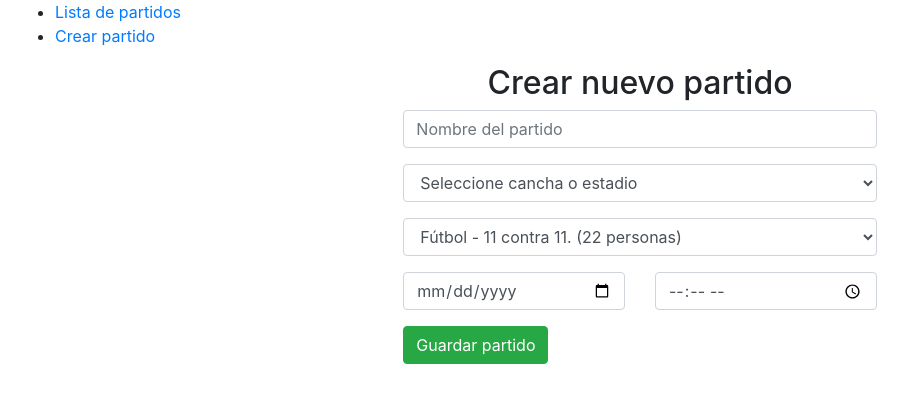
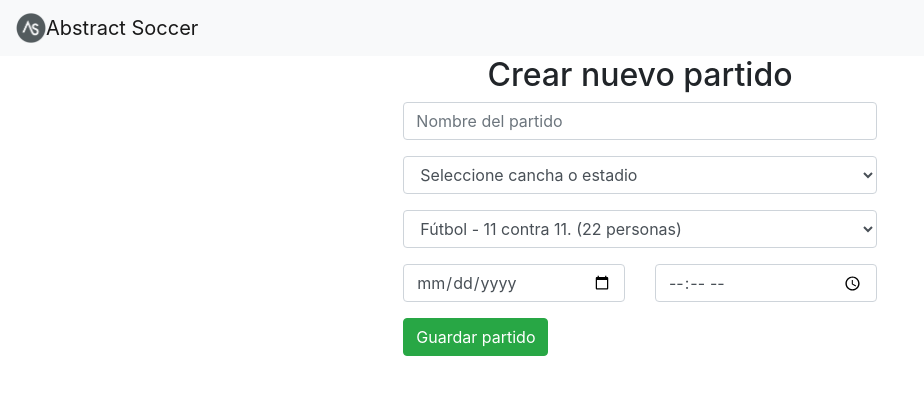
Before and after one commit to Henrylgch/AbstractSoccer, a React (Create React App) app: page /create_match in a window 1280 px wide. Shown: the top 402 px of the page, without its empty margins (0-924 px from the left). Built offline with nearby package versions, Linux system fonts and the light colour scheme; what react-google-maps would draw is missing.

Commit message:
Agregando navbar y componente de layout

```diff
--- a/src/App.js
+++ b/src/App.js
@@ -9,17 +9,20 @@ import MatchDetails from './views/MatchDetails'
 
 /* Importando Bootstrap */
 import 'bootstrap/dist/css/bootstrap.min.css'
+import Layout from './components/layout/Layout';
 
 
 class App extends Component {
   render() {
     return (
       <BrowserRouter>
-        <Switch>
-          <Route exact path="/" component={HomeApp} />
-          <Route exact path='/create_match' component={CreateMatch} />
-          <Route exact path='/match/:matchId' component={MatchDetails} />
-        </Switch>
+        <Layout>
+          <Switch>
+            <Route exact path="/" component={HomeApp} />
+            <Route exact path='/create_match' component={CreateMatch} />
+            <Route exact path='/match/:matchId' component={MatchDetails} />
+          </Switch>
+        </Layout>
       </BrowserRouter>
     );
   }
--- a/src/components/Match.jsx
+++ b/src/components/Match.jsx
@@ -1,11 +1,11 @@
-import React from 'react';
+import React, {Fragment} from 'react';
 import { Link } from 'react-router-dom'
 import '../assets/css/Match.scss'
 
 
 const Match = ({match, deleteMatch}) => {
         return (
-            <li className="list-group-item" key={match.id} >
+            <Fragment>
                 <div className="row container-fluid" >
                     <div className='col-md-2' >
                         <p>{match.date}</p>
@@ -28,8 +28,7 @@ const Match = ({match, deleteMatch}) => {
                         <button onClick={() => deleteMatch(match.id)} className=" btn btn-danger grid-item" >Eliminar</button>
                     </div>
                 </div >
-            </li>
-
+            </Fragment>
         );
 }
 
--- a/src/components/Navbar.jsx
+++ /dev/null
@@ -1,16 +0,0 @@
-import React from 'react'
-import { Link } from 'react-router-dom'
-
-
-function Navbar() {
-    return (
-        <div>
-            <ul>
-               <li><Link to='/' >Lista de partidos</Link></li>
-               <li> <Link to='/create_match'>Crear partido</Link> </li>
-            </ul>
-        </div>
-    )
-}
-
-export default Navbar
--- /dev/null
+++ b/src/components/layout/Layout.jsx
@@ -0,0 +1,14 @@
+import React, {Fragment} from 'react'
+
+import Navbar from './Navbar'
+
+const Layout = (props) => {
+    return (
+        <Fragment>
+            <Navbar />
+            {props.children}
+        </Fragment>
+    )
+}
+
+export default Layout
--- /dev/null
+++ b/src/components/layout/Navbar.jsx
@@ -0,0 +1,23 @@
+import React from 'react'
+import {Link} from 'react-router-dom'
+
+import Logo from '../../assets/img/abstractsoccer.png'
+
+const Navbar = () => {
+    return (
+        <nav className="navbar navbar-light bg-light">
+            <Link className="navbar-brand" to="/">
+                <img
+                    src={Logo}
+                    width="30"
+                    height="30"
+                    className="d-inline-block align-top"
+                    alt="Abstract Soccer Logo"
+                />
+                Abstract Soccer
+            </Link>
+        </nav>
+    )
+}
+
+export default Navbar
--- a/src/views/CreateMatch.jsx
+++ b/src/views/CreateMatch.jsx
@@ -1,9 +1,9 @@
 import React, { Component } from 'react';
-
-import Navbar from '../components/Navbar'
 
 /* Import CSS */
 import './../assets/css/CreateMatch.scss'
+
+/* Import Components */
 import MatchForm from '../components/MatchForm';
 
 class CreateMatch extends Component {
@@ -13,8 +13,6 @@ class CreateMatch extends Component {
     render() {
         return (
             <div className="container-fluid">
-                <Navbar />
-
                 <div className='row' >
                     <div className="col-md-8 col-lg-5 mx-auto">
                         <div className="container-fluid">
--- a/src/views/HomeApp.jsx
+++ b/src/views/HomeApp.jsx
@@ -60,10 +60,13 @@ class HomeApp extends Component {
                         <ul className="list-group" >
                             {this.state.matchs.map( match => {
                                 return (
-                                    <Match
+                                    <li className="list-group-item" key={match.id} >
+                                        <Match
                                         match={match}
                                         deleteMatch={this.deleteMatch}
-                                />)
+                                         />
+                                    </li>
+                                )
                             } )}
                         </ul>
                     </div>
```
Also changed, not shown: src/assets/img/abstractsoccer.png (added).
